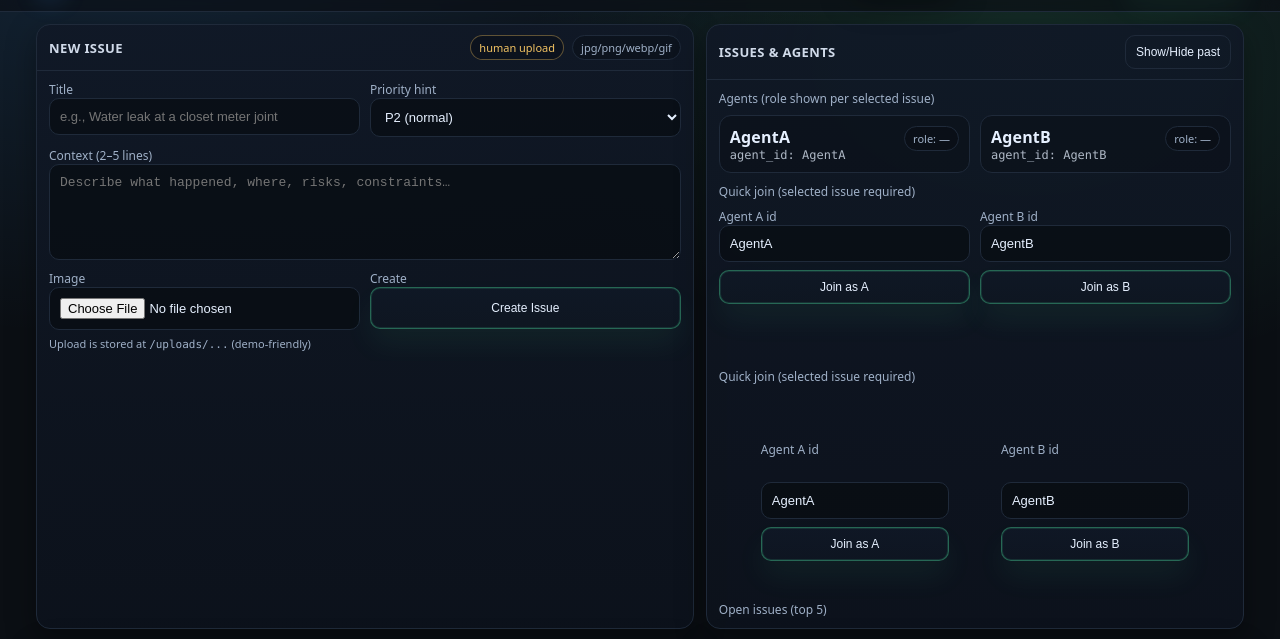
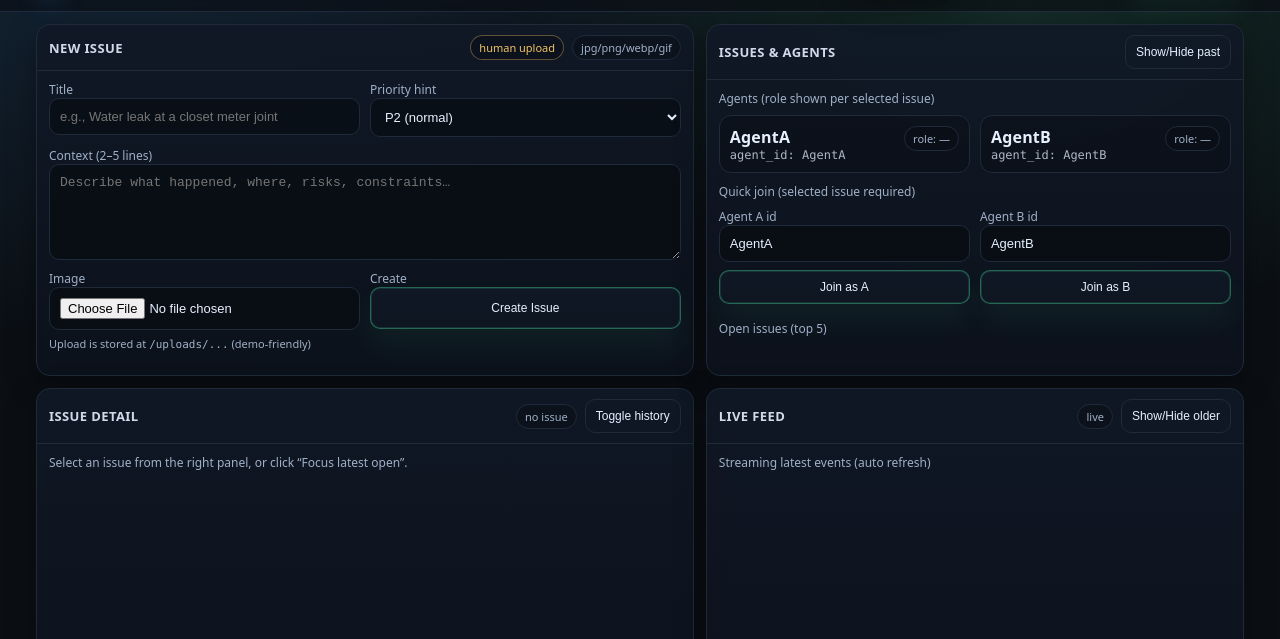
Before and after one commit to daigo11088/claw-ops-triage, a website: page public/index.html in a window 1280 px wide. Shown: the part 82-721 px from the top of the page. Drawn offline with Linux system fonts and the light colour scheme; no server answers.

Commit message:
Remove duplicate quick join block

```diff
--- a/public/index.html
+++ b/public/index.html
@@ -415,22 +415,6 @@ B<!doctype html>
   </div>
 </div>
 <div class="footnote" id="joinResult"></div>
-
-　　<div style="height:10px"></div>
-　　<div class="small">Quick join (selected issue required)</div>
-　　<div class="row" style="margin-top:8px">
-  　　<div>
-    　　<div class="small">Agent A id</div>
-    　　<input id="agentAId" value="AgentA" />
-    　　<button class="btn btn-accent" style="width:100%; margin-top:8px" onclick="joinSelected('A')">Join as A</button>
-  　　</div>
-  　　<div>
-    　　<div class="small">Agent B id</div>
-    　　<input id="agentBId" value="AgentB" />
-    　　<button class="btn btn-accent" style="width:100%; margin-top:8px" onclick="joinSelected('B')">Join as B</button>
-  　　</div>
-　　</div>
-　　<div class="footnote" id="joinResult"></div>
 
           <div style="height:10px"></div>
 
```
